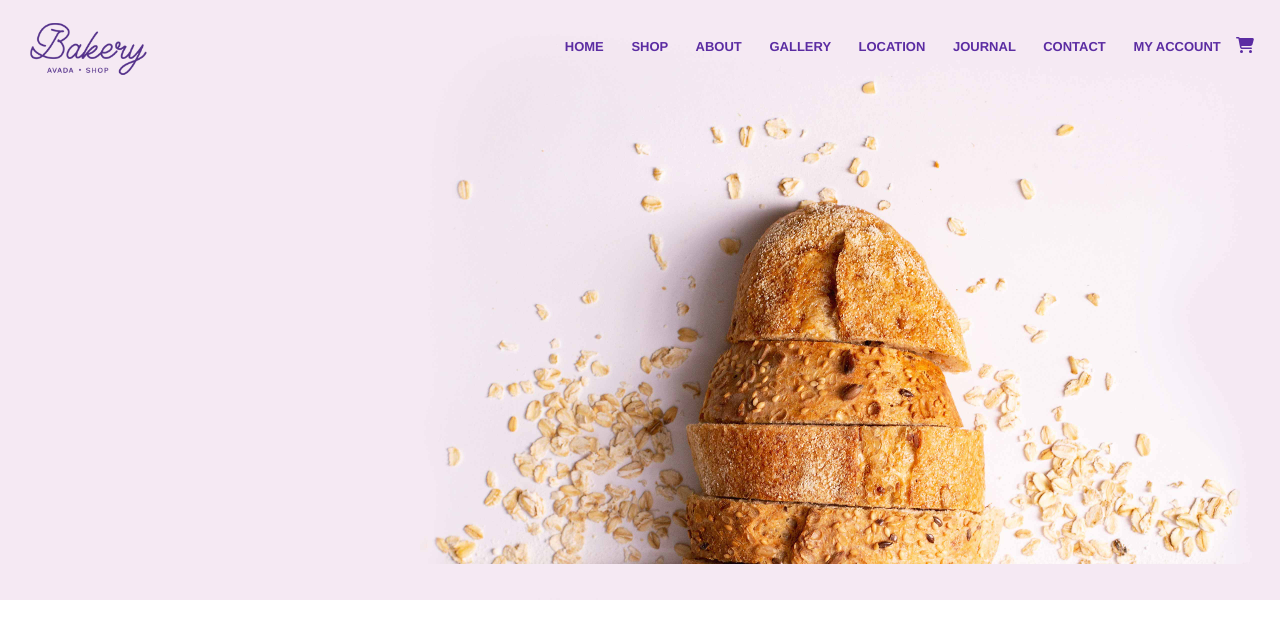
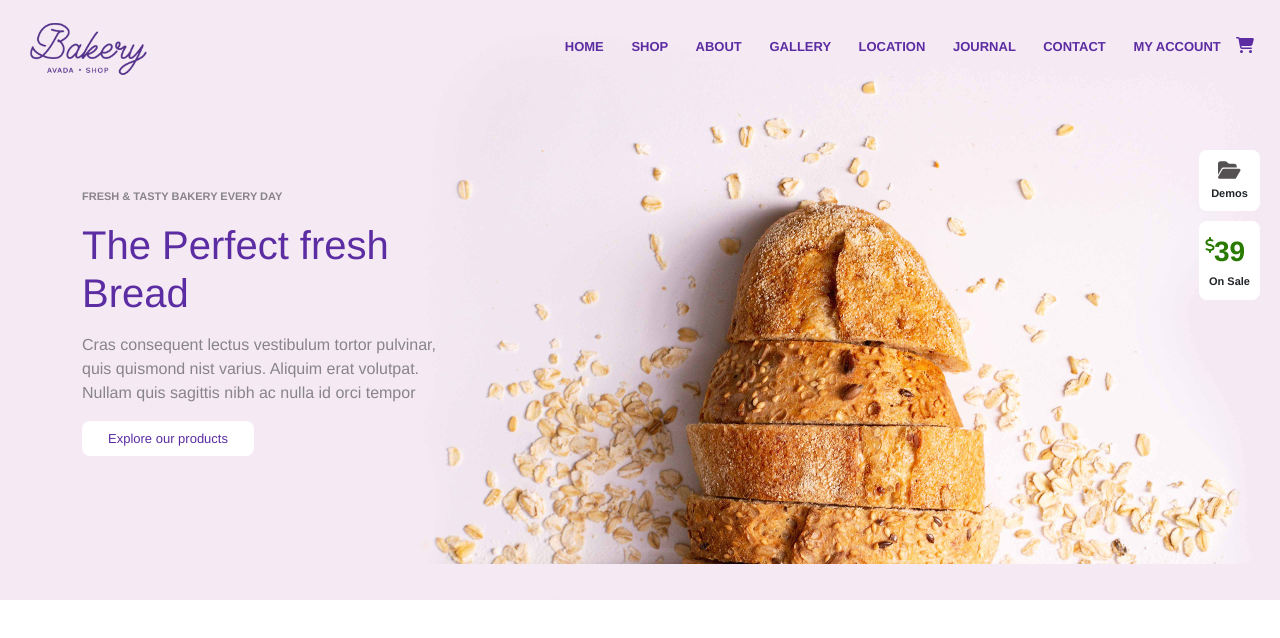
Before and after one commit to Mahdavi3649/proj-html-vuejs, a Vue app: page / in a window 1280 px wide. Shown: the top 638 px of the page. Built offline with nearby package versions, Linux system fonts and the light colour scheme.

Commit message:
completato hero header section

```diff
--- a/src/App.vue
+++ b/src/App.vue
@@ -15,6 +15,34 @@
             icon="fa-solid fa-cart-shopping"
             style="color: #5b2ca2"
           />
+        </div>
+      </div>
+      <div class="container">
+        <div class="row">
+          <div class="col-4">
+            <p class="freshtext">Fresh & tasty bakery every day</p>
+            <h1>The Perfect fresh Bread</h1>
+            <p class="caption">
+              Cras consequent lectus vestibulum tortor pulvinar, quis quismond
+              nist varius. Aliquim erat volutpat. Nullam quis sagittis nibh ac
+              nulla id orci tempor
+            </p>
+
+            <button class="btn-sefid">Explore our products</button>
+          </div>
+        </div>
+      </div>
+      <div class="icon-hero">
+        <div class="option-hero">
+          <font-awesome-icon icon="fa-solid fa-folder-open" class="fa" />
+          <div class="fs-11">Demos</div>
+        </div>
+        <div class="option-hero">
+          <div class="color-green">
+            <font-awesome-icon icon="fa-solid fa-dollar-sign" class="dollar" />
+            <span class="fw-bolder fs-3">39</span>
+          </div>
+          <div class="fs-11">On Sale</div>
         </div>
       </div>
     </header>
--- a/src/assets/scss/style.scss
+++ b/src/assets/scss/style.scss
@@ -10,6 +10,7 @@
       height: 600px;
       background-image: url("@/assets/img/hero-header-bakery.jpg");
       background-size: contain;
+      position: relative;
 
       .site-header{
         padding: 1rem 1.6rem;
@@ -32,4 +33,77 @@
             border-bottom: 2px solid #5b2ca2;
           }
       }
+
+      .row{
+          .col-4{
+              margin-top: 6rem;
+
+              .btn-sefid{
+                background-color: white;
+                color: #5b2ca2;
+                padding: 8px 26px;
+                border-radius: 8px;
+                border: none;
+                font-size: 13px;
+                font-weight: 500;
+                &:hover{
+                    color: white;
+                    background-color: #5b2ca2;
+                }
+            }
+
+            .freshtext{
+                color: #878589;
+                text-transform: uppercase;
+                font-size: 11px;
+                font-weight: 600;
+            }
+
+            h1{
+                color: #5b2ca2;
+                margin-bottom: 16px;
+            }
+
+            .caption{
+              color: #878589;
+              margin-top: 16px;
+            }
+          }
+      }
+
+      .icon-hero{
+          position: absolute;
+          right: 20px;
+          top: 150px;
+          text-align: center;
+
+          .option-hero{
+              background-color: white;
+              padding: 10px;
+              border-radius: 8px;
+              position: relative;
+              margin-bottom: 10px;
+          }
+          .dollar{
+            position: absolute;
+            top: 16px;
+            left: 6px;
+            font-size: 16px;
+          }
+      }
+
+      .color-green{
+          color: #287a00;
+      }
+
+      .fs-11{
+          font-size: 11px;
+          font-weight: 600;
+      }
+
+      .fa{
+          font-size: 20px;
+          color: #555052;
+      }
+
   }
--- a/src/main.js
+++ b/src/main.js
@@ -6,13 +6,15 @@ import { library } from '@fortawesome/fontawesome-svg-core'
 
 /* import specific icons */
 import { faCartShopping as fasCartShopping } from '@fortawesome/free-solid-svg-icons'
+import { faFolderOpen as fasFolderOpen } from '@fortawesome/free-solid-svg-icons'
+import { faDollarSign as fasDollarSign } from '@fortawesome/free-solid-svg-icons'
 
 
 /* import font awesome icon component */
 import { FontAwesomeIcon } from '@fortawesome/vue-fontawesome'
 
 /* add icons to the library */
-library.add(fasCartShopping)
+library.add(fasCartShopping, fasFolderOpen, fasDollarSign)
 
 /* add font awesome icon component */
 Vue.component('font-awesome-icon', FontAwesomeIcon)
```
